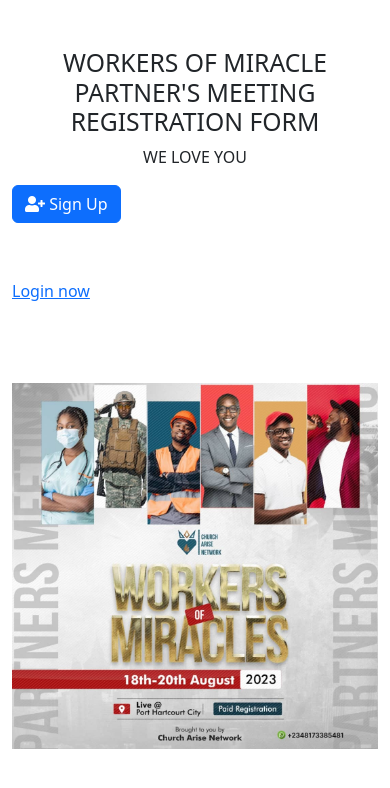
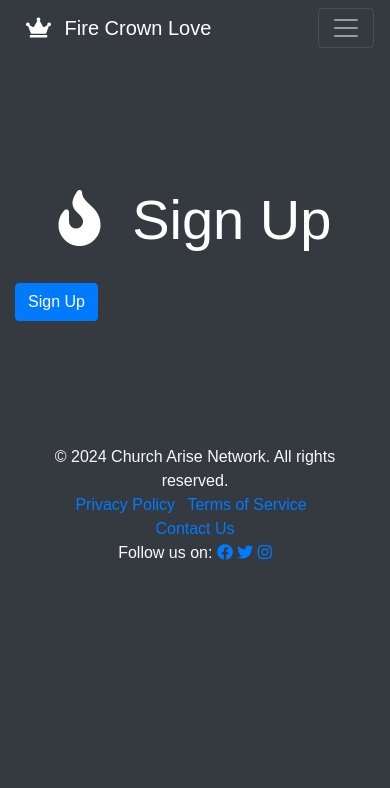
Before and after one commit to ushenginnering/can-site, a Django app: page /signup in a window 390 px wide. Shown: the top 788 px of the page. Run offline with Django 4.2, Linux system fonts and the light colour scheme; some libraries are stand-ins or nearby versions.

Commit message:
feat: make with register page functional

```diff
--- a/templates/signup.html
+++ b/templates/signup.html
@@ -1,60 +1,44 @@
-<!DOCTYPE html>
-<html>
-<head>
-    <title  id="title">User Signup</title>
-    <!-- Include Bootstrap CSS -->
-    <link href="https://cdn.jsdelivr.net/npm/bootstrap@5.3.0/dist/css/bootstrap.min.css" rel="stylesheet">
-    <!-- Include Font Awesome CSS -->
-    <link href="https://cdnjs.cloudflare.com/ajax/libs/font-awesome/5.15.3/css/all.min.css" rel="stylesheet">
-</head>
-<body>
+{% extends "layout.html" %} {% block head %}
+<link rel="stylesheet" href="/static/css/style.css" />
+<title>Signup</title>
+{% endblock head %} {% block body %}
+<body class="bg-dark text-light">
+  <!-- Fixed Navbar -->
+  {% include "components/navbar.html" %}
 
-    <div id="nav-here"></div><script src="backend/nav-content.js"></script>
-    <!-- Registration Form -->
-<div class="container mt-5 mb-5">
-    <div class="row">
-        <div class="col-lg-6">
-            <h2 class="text-center">WORKERS OF MIRACLE PARTNER'S MEETING REGISTRATION FORM</h2>
-            <p class="text-center">WE LOVE YOU</p>
-            <!-- Rest of the form goes here -->
+  <div class="container mt-5">
+    <div style="margin-top: 100px"></div>
+    <!-- Header -->
+    <header class="text-center">
+      <h1 class="display-4"><i class="fas fa-fire mr-3"></i> Sign Up</h1>
+    </header>
 
-            <form id="signup-form" action="{% url 'register' %}" method="post">
-                {% csrf_token %}
+    <!-- Form Section -->
 
-                {% for field in form %}
-                <div class="fieldWrapper mb-3" >
-                    {{ field.errors }}
-                    {{ field.label_tag }}
-                    {{ field }}
-                </div>
-                {% endfor %}
+    <form action="{% url 'register' %}" method="post">
+      {% csrf_token %} {% for field in form %}
+      <div class="fieldWrapper mb-2">
+        {{ field.label_tag }}
+        {{ field }}
+        <p class="text-danger">{{ field.errors }}</p>
+      </div>
+      {% endfor %}
+      <button type="submit" class="btn btn-primary">Sign Up</button>
+    </form>
 
-                <button type="submit" class="btn btn-primary">
-                    <i class="fas fa-user-plus"></i> Sign Up
-                </button>
+    <style>
+      ul.errorlist{
+        list-style-type: none;
+      }
+      ul.errorlist li{
+        color: #dc3545!important;
+      }
+    </style>
 
-                <!-- Bootstrap alert container -->
-                <div id="alert-container" class="mt-2"></div>
+    <div style="margin-top: 100px"></div>
 
-                <br><br>
-                <a href="/login">Login now</a>
-
-            </form>
-
-        </div>
-        <div class="col-lg-6">
-            <!-- Hero Image -->
-            <div class="hero-image text-center sticky-top" style="background-color: #8d949a; margin-top: 80px; ">
-                <img src="static/images/flier.jpg" alt="Flier Image" class="img-fluid">
-            </div>
-        </div>
-    </div>
-</div>
-
-
-
-<!-- Include Bootstrap JS -->
-<script src="https://cdn.jsdelivr.net/npm/bootstrap@5.3.0/dist/js/bootstrap.bundle.min.js"></script>
-</script>
+    <div style="margin-top: 100px"></div>
+    <!-- Standard Footer -->
+    {% include "components/footer.html" %} {% endblock body %}
+  </div>
 </body>
-</html>
--- a/user_authentication/urls.py
+++ b/user_authentication/urls.py
@@ -4,7 +4,7 @@ from django.urls import re_path, path
 from user_authentication import views
 
 urlpatterns = [
-    re_path('login/?', views.login_user, name='login'),
+    # re_path('login/?', views.login_user, name='login'),
     re_path('register/?', views.register, name='register'),
     re_path('logout/?', views.logout_user, name='logout'),
 
```
Also changed, not shown: templates/upcoming.html (+0 -16 lines), user_authentication/forms.py (+6 -1 lines), user_authentication/views.py (+31 -6 lines).
